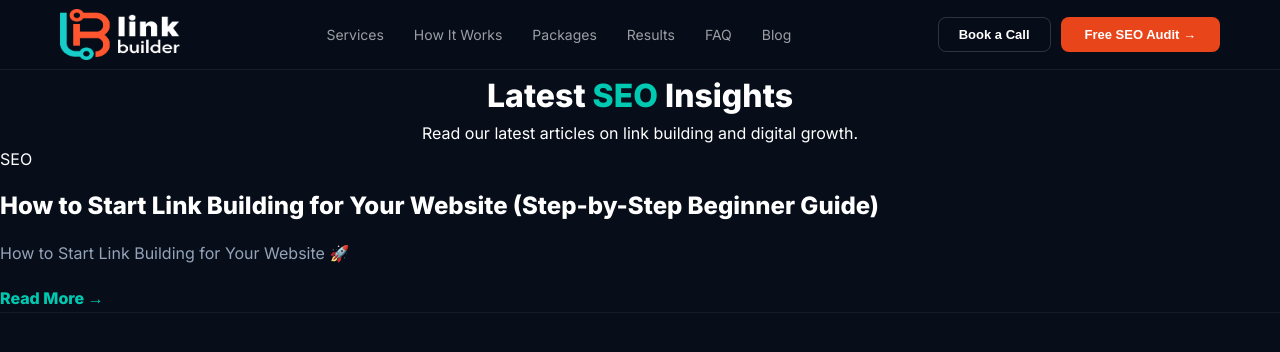
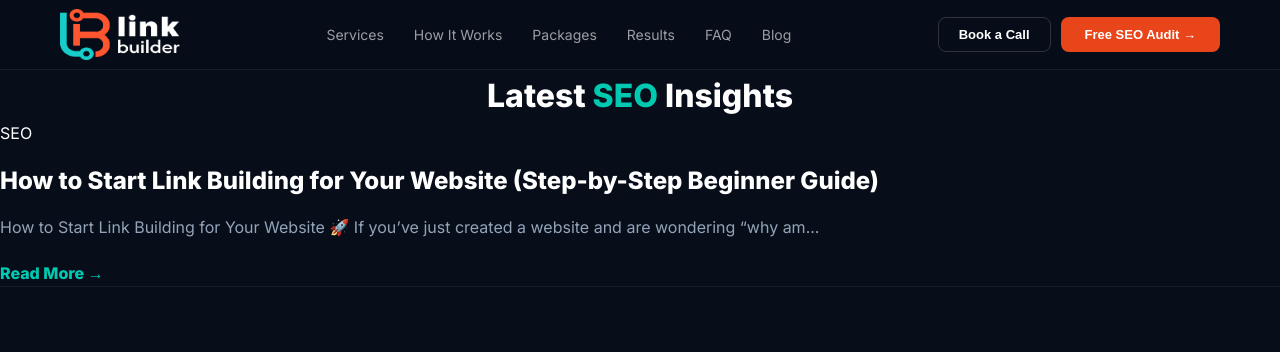
Before and after one commit to davidhome7965-stack/linkbuilder-online, a Jekyll site: the page built from blog.html, in a window 1280 px wide. Shown: the top 352 px of the page. Built offline with Jekyll 4.4.1, drawn with Linux system fonts in a browser that asks for light colours.

Commit message:
Update blog.html
Update blog.html

```diff
--- a/blog.html
+++ b/blog.html
@@ -5,16 +5,19 @@
 
 <div class="blog-section">
   <h1 class="h-title center">Latest <span class="hl-t">SEO</span> Insights</h1>
-  <p class="h-subtitle center">Read our latest articles on link building and digital growth.</p>
 
   <div class="blog-grid">
     {% for post in site.posts %}
-    <div class="post-card">
-      <div class="post-tag">{{ post.categories | first }}</div>
-      <h3 style="margin: 15px 0; font-size: 24px; color: #fff;">{{ post.title }}</h3>
-      <p style="color: #94A3B8; margin-bottom: 20px; line-height: 1.6;">{{ post.excerpt | strip_html | truncatewords: 20 }}</p>
-      <a href="{{ post.url | relative_url }}" style="color: var(--teal); text-decoration: none; font-weight: 700;">Read More →</a>
-    </div>
+    <a href="{{ post.url | relative_url }}" style="text-decoration: none; color: inherit;">
+      <div class="post-card">
+        <div class="post-tag">{{ post.categories | first | default: "SEO" }}</div>
+        <h3 style="margin: 15px 0; font-size: 24px; color: #fff;">{{ post.title }}</h3>
+        <p style="color: #94A3B8; margin-bottom: 20px; line-height: 1.6;">
+          {{ post.content | strip_html | truncatewords: 20 }}
+        </p>
+        <span style="color: var(--teal); font-weight: 700;">Read More →</span>
+      </div>
+    </a>
     {% endfor %}
   </div>
 </div>
```
